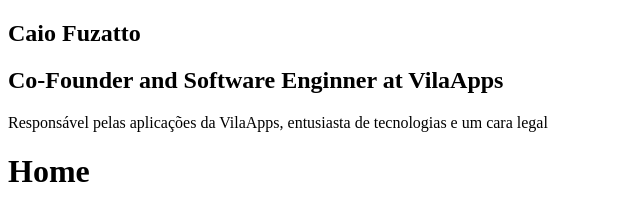
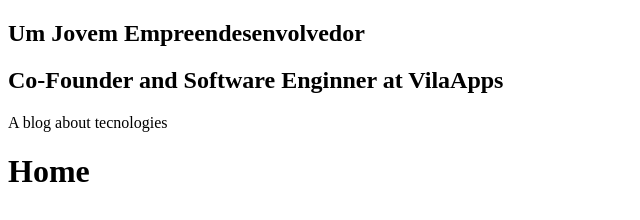
Before and after one commit to itsmicaio/my-blog-v1, a Gatsby site: page / in a window 1280 px wide. Shown: the whole page, without its empty margins (0-640 px from the left). Built offline with nearby package versions, Linux system fonts and the light colour scheme; Gatsby itself is replaced by a stand-in of ours.

Commit message:
Creating first staticQuery

```diff
--- a/gatsby-config.js
+++ b/gatsby-config.js
@@ -1,8 +1,9 @@
 module.exports = {
   siteMetadata: {
-    title: `My Blog`,
+    title: `Um Jovem Empreendesenvolvedor`,
     description: `A blog about tecnologies`,
-    author: `@itsmicaio`,
+    author: `Caio Fuzatto`,
+    position: `Co-Founder and Software Enginner at VilaApps`
   },
   plugins: [
     `gatsby-plugin-react-helmet`,
--- a/src/components/Profile/index.js
+++ b/src/components/Profile/index.js
@@ -1,13 +1,32 @@
 import React from 'react'
+import { StaticQuery, graphql} from 'gatsby'
 
 const Profile = () => (
-    <div className="Profile-wrapper">
-        <h1>Caio Fuzatto</h1>
-        <h2>Co-Founder and Software Enginner at VilaApps</h2>
-        <p>
-            Responsável pelas aplicações da VilaApps, entusiasta de tecnologias e um cara legal
-        </p>
-    </div>
+    <StaticQuery
+        query={graphql`
+            query GetSiteMetadata {
+                site {
+                    siteMetadata {
+                        title
+                        position
+                        description
+                    }
+                }
+            }
+        `}
+        render={
+            ({site: {siteMetadata: {title, position, description}}}) => (
+                <div className="Profile-wrapper">
+                    <h1>{title}</h1>
+                    <h2>{position}</h2>
+                    <p>
+                        {description}
+                    </p>
+                </div>
+            )
+        }
+    />
+
 )
 
 export default Profile
```
